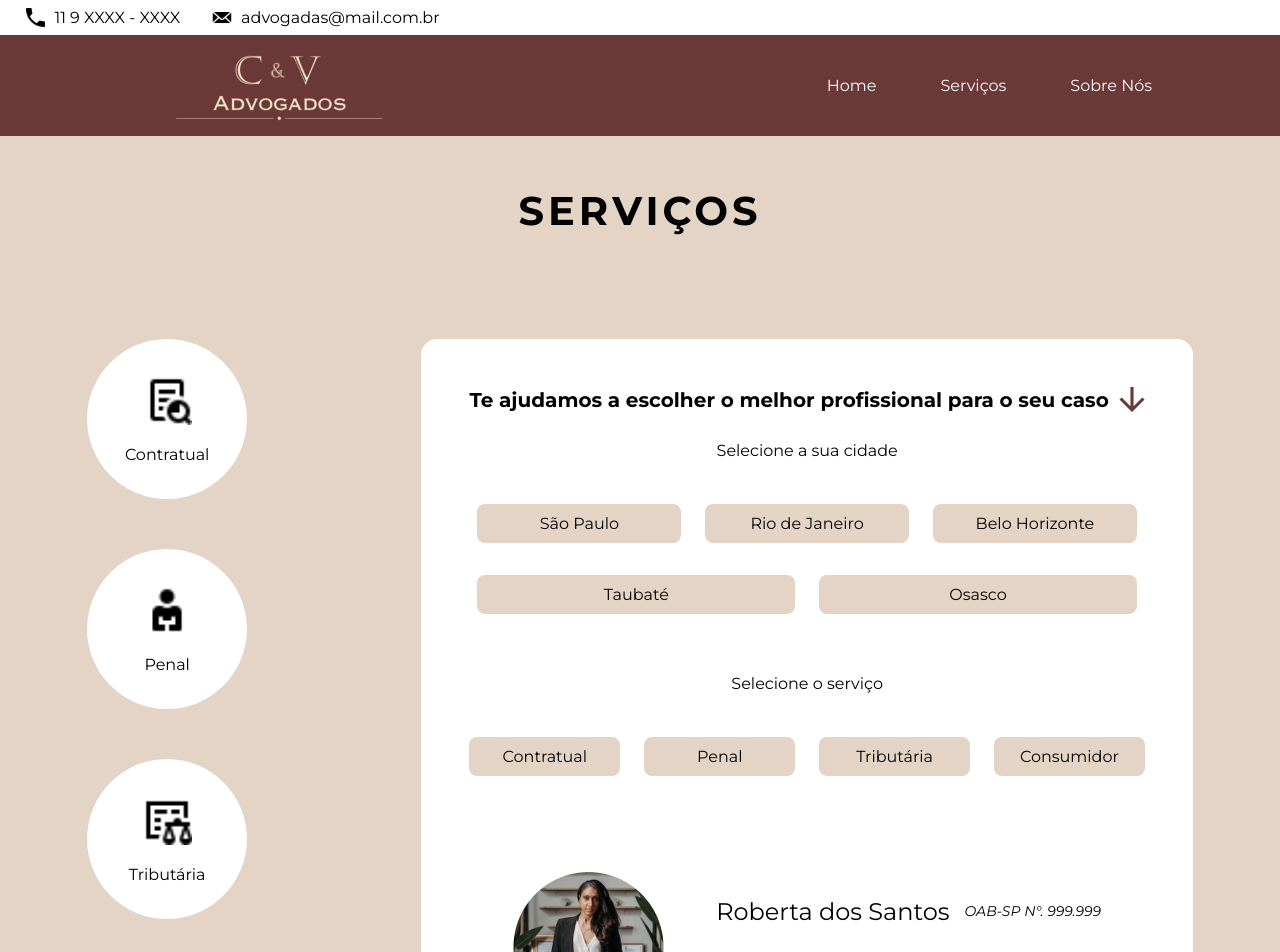
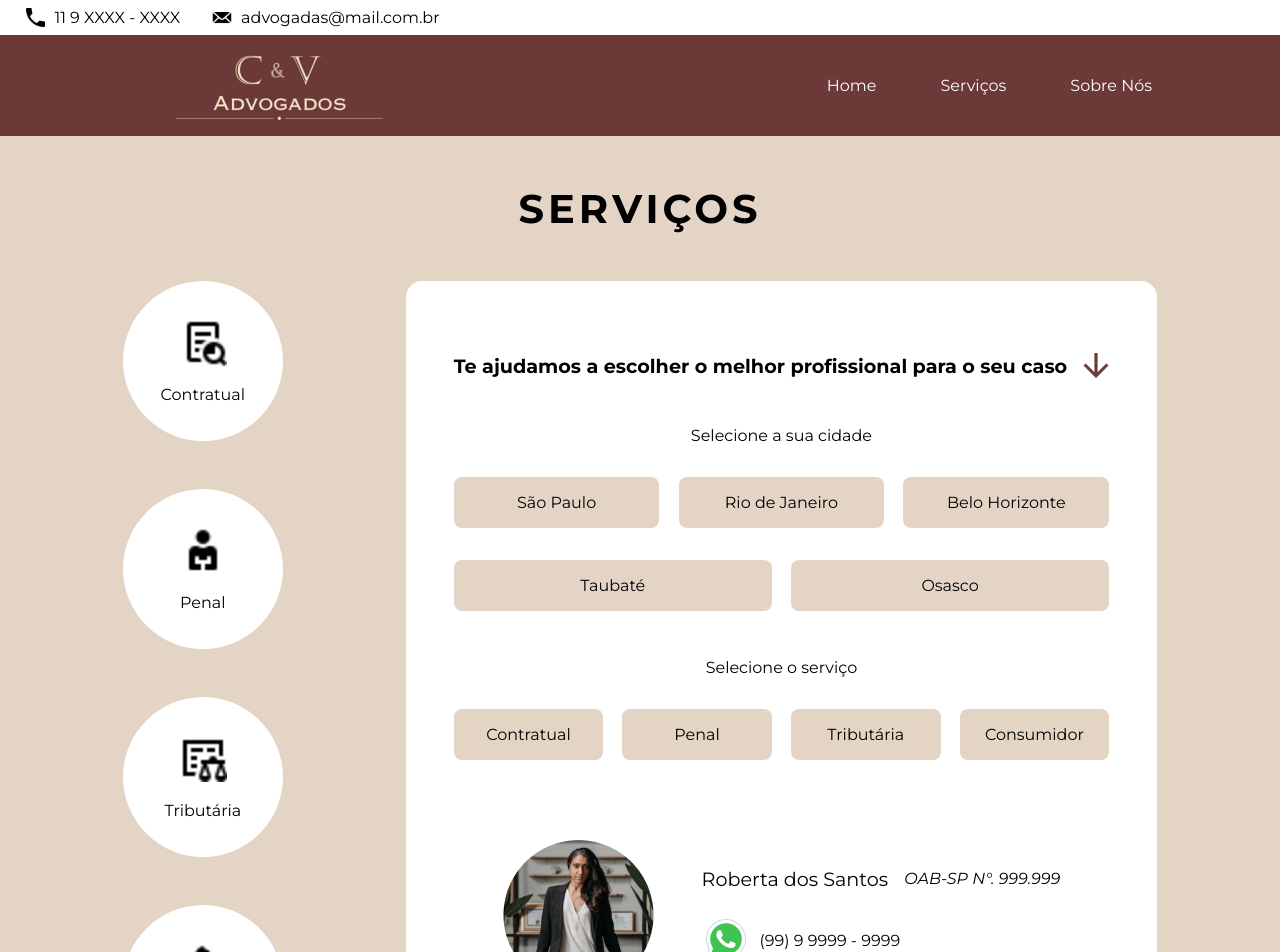
Before and after one commit to RaulHrN/advogadas, a React (Create React App) app: page /servicos in a window 1280 px wide. Shown: the top 952 px of the page. Built offline with nearby package versions, Linux system fonts and the light colour scheme.

Commit message:
Estilização da página Service alterada para melhor fluidez

```diff
--- a/src/App.css
+++ b/src/App.css
@@ -1,6 +1,6 @@
 @import url('https://fonts.googleapis.com/css2?family=Montserrat:ital,wght@0,100;0,200;0,300;0,400;0,500;0,600;0,700;0,800;0,900;1,100;1,200;1,300;1,400;1,500;1,600;1,700;1,800;1,900&display=swap');
 
-*{
+* {
     margin: 0;
     padding: 0;
     box-sizing: border-box;
@@ -8,21 +8,34 @@
     font-size: 16px;
 }
 
-html, body, #root, .App{
+html, body, #root, .App {
     width: 100%;
     height: 100%;
 }
 
-.page{
+.page {
     width: 100%;
     min-height: 100%;
+    padding: 3rem 0;
     display: flex;
     flex-direction: column;
     justify-content: center;
     align-items: center;
+    gap: 3rem;
 }
 
-.icon{
+.page-title {
+    text-align: center;
+    text-transform: uppercase;
+    letter-spacing: 0.1em;
+    font-size: 2.5rem;
+}
+
+.icon {
     width: 1.2rem;
     height: 1.2rem;
 }
+
+a {
+    text-decoration: none;
+}
--- a/src/pages/servicePage/ServicePage.css
+++ b/src/pages/servicePage/ServicePage.css
@@ -1,51 +1,34 @@
-a {
-    text-decoration: none;
-}
-
 .service-page {
     background-color: #E3D4C6;
 }
 
-.page-title {
-    text-align: center;
-    text-transform: uppercase;
-    line-height: 49px;
-    letter-spacing: 0.1em;
-    font-size: 40px;
-    padding: 50px;
-}
-
 .services {
+    width: 100%;
     display: flex;
-    /* align-items: center; */
-    justify-content: space-around;
-    margin-top: 50px;
-    gap: 8px;
-    padding: 4px;
+    justify-content: space-evenly;
 }
 
 .services-left {
     display: flex;
     flex-direction: column;
-    gap: 50px;
+    gap: 3rem;
 }
 
 .service-circle {
-    width: 160px;
-    height: 160px;
-    border-radius: 80px;
-    background-color: #fff;
-
+    width: 10rem;
+    height: 10rem;
+    border-radius: 5rem;
+    background-color: #ffffffff;
     display: flex;
     flex-direction: column;
     align-items: center;
     justify-content: center;
-    gap: 20px;
+    gap: 1.2rem;
 }
 
 .img-lg {
-    width: 50px;
-    height: 50px;
+    width: 3rem;
+    height: 3rem;
 }
 
 .img-lg img {
@@ -54,44 +37,37 @@ a {
 }
 
 .services-right {
-    border-radius: 16px;
-    padding: 48px;
-    background-color: #fff;
+    display: flex;
+    justify-content: space-around;
+    align-items: stretch;
+    flex-direction: column;
+    border-radius: 1rem;
+    padding: 3rem;
+    background-color: #ffffff;
 }
 
 .title-service-right {
-    font-size: 20px;
-    line-height: 24px;
+    font-size: 1.2rem;
     display: flex;
     align-items: center;
-    gap: 10px;
+    gap: 1rem;
 }
 
 .select-citys,
 .select-services {
     text-align: center;
-    padding: 16px 8px;
 }
 
-.select-services {
-    padding: 32px 0 64px 0;
+.select-citys>.select-buttons-1,
+.select-citys>.select-buttons-2,
+.select-services>.select-buttons-3 {
+    display: flex;
+    justify-content: center;
+    gap: 1.2rem;
+    padding: 2rem 0;
 }
 
-.select-citys p,
-.select-services p {
-    padding: 12px;
-}
-
-.select-citys > .select-buttons-1,
-.select-citys > .select-buttons-2,
-.select-services > .select-buttons-3 {
-    display: flex;
-    justify-content: center;
-    gap: 24px;
-    padding: 32px 0;
-}
-
-.select-citys > .select-buttons-2 {
+.select-citys>.select-buttons-2 {
     padding: 0;
 }
 
@@ -100,8 +76,8 @@ a {
 .select-buttons-3 .btn {
     flex: 1;
     background-color: #E3D4C6;
-    font-size: 16px;
-    padding: 10px;
+    font-size: 1rem;
+    padding: 1rem;
     border-radius: 8px;
     border: none;
     cursor: pointer;
@@ -111,8 +87,8 @@ a {
     background-color: #6B3938;
     color: #E3D4C6;
     flex: 1;
-    font-size: 16px;
-    padding: 10px;
+    font-size: 1rem;
+    padding: 1rem;
     border-radius: 8px;
     border: none;
     cursor: pointer;
@@ -122,22 +98,22 @@ a {
     display: flex;
     justify-content: center;
     align-items: center;
-    gap: 52px;
+    gap: 3rem;
 }
 
-.lawyer-contact > .details > .nameOAB {
+.nameOAB {
     display: flex;
     align-items: center;
-    gap: 15px;
+    gap: 1rem;
     padding: 0 0 24px 0;
 }
 
-.lawyer-contact > .details > .nameOAB > p {
-    font-size: 24px;
+.nameOAB p {
+    font-size: 1.2rem;
 }
 
-.lawyer-contact > .details > .nameOAB > span {
-    font-size: 14px;
+.nameOAB span {
+    font-size: 1rem;
     font-style: italic;
 }
 
@@ -148,7 +124,7 @@ a {
 }
 
 .whatsapp span {
-    font-size: 14px;
+    font-size: 0.8rem;
     color: #000;
 }
 
--- a/src/pages/servicePage/ServicePage.tsx
+++ b/src/pages/servicePage/ServicePage.tsx
@@ -55,33 +55,33 @@ export const ServicePage = () => {
     }
 
     return (
-        <main className='service-page'>
+        <main className='service-page page'>
             <h1 className='page-title'>Serviços</h1>
 
             <section className='services'>
                 <div className="services-left">
                     <div className='service-circle'>
                         <figure className='img-lg'>
-                            <img src={iconContratual} alt="Icone de folha contratual" />
+                            <img src={iconContratual} alt="Contratual" />
                         </figure>
                         Contratual
                     </div>
 
                     <div className='service-circle'>
                         <figure className='img-lg'>
-                            <img src={iconPenal} alt="Icone de danos penais" />
+                            <img src={iconPenal} alt="Penal" />
                         </figure>
                         Penal
                     </div>
                     <div className='service-circle'>
                         <figure className='img-lg'>
-                            <img src={iconTributaria} alt="Icone de tributos (balança)" />
+                            <img src={iconTributaria} alt="Tributária" />
                         </figure>
                         Tributária
                     </div>
                     <div className='service-circle'>
                         <figure className='img-lg'>
-                            <img src={iconConsumidor} alt="Icone busto de uma pessoa" />
+                            <img src={iconConsumidor} alt="Consumidor" />
                         </figure>
                         Consumidor
                     </div>
```
